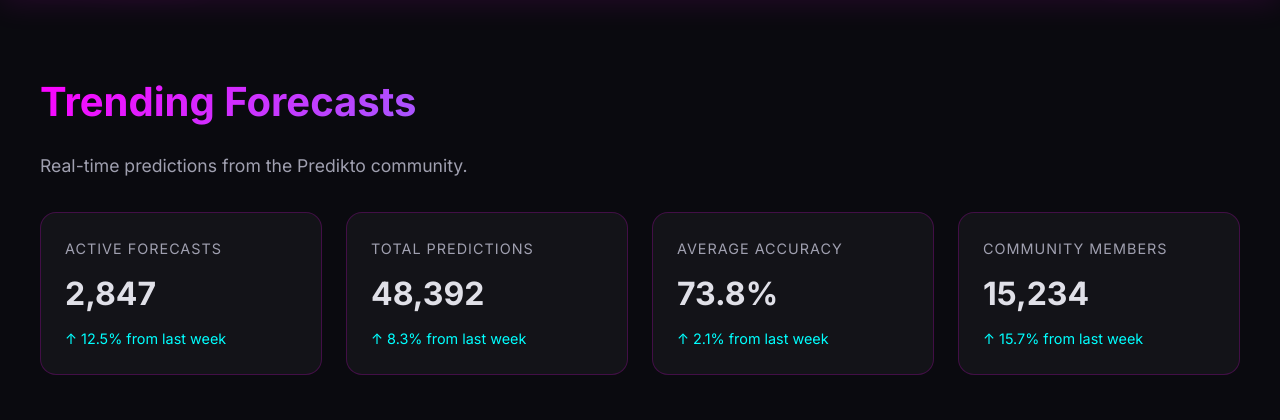
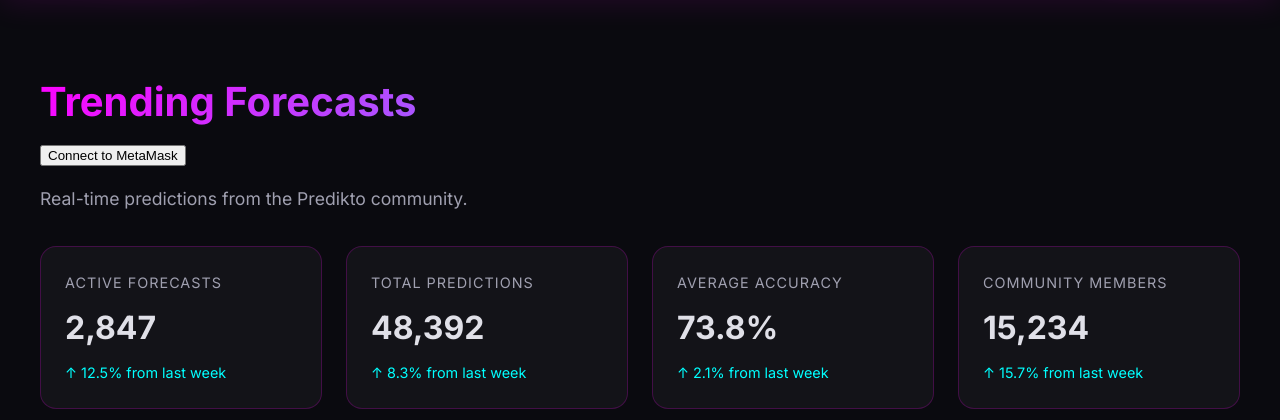
Before and after one commit to bidiazieu2024-hub/flask-demo, a Flask app: page / in a window 1280 px wide. Shown: the part 75-495 px from the top of the page. Run offline with Flask 3, Linux system fonts and the light colour scheme.

Commit message:
Update index.html

```diff
--- a/templates/index.html
+++ b/templates/index.html
@@ -29,9 +29,13 @@
     <!-- Dashboard Section -->
     <section id="dashboard" class="section active">
       <div class="section-header">
-        <h1 class="section-title">Trending Forecasts</h1>
-        <p class="section-subtitle">Real-time predictions from the Predikto community.</p>
-      </div>
+  <div class="section-header-top">
+    <h1 class="section-title">Trending Forecasts</h1>
+    <button id="connectWalletBtn" class="connect-wallet-btn">Connect to MetaMask</button>
+  </div>
+  <p class="section-subtitle">Real-time predictions from the Predikto community.</p>
+</div>
+
 
       <div class="stats-grid">
         <div class="stat-card"><div class="stat-label">Active Forecasts</div><div class="stat-value">2,847</div><div class="stat-change positive">↑ 12.5% from last week</div></div>
```
